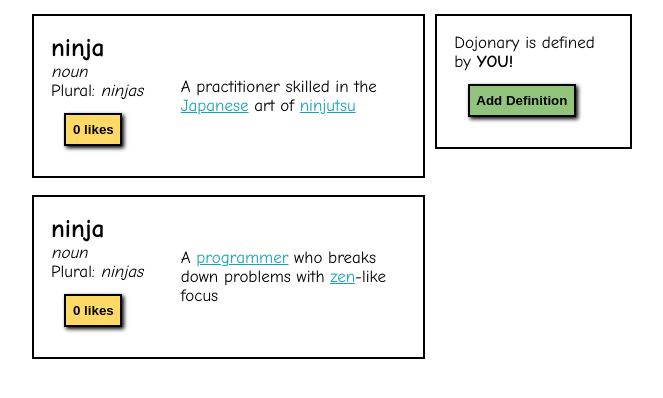
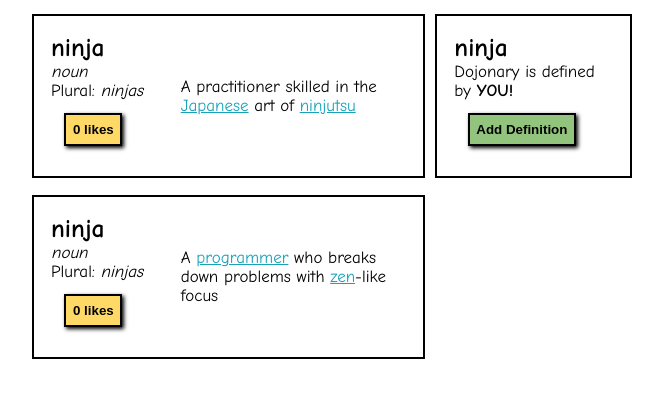
Before and after one commit to kjzimmer/Web-Fundamentals-Public, a plain HTML site: page buttonClicker/index.html in a window 1280 px wide. Shown: the part 56-454 px from the top of the page, without its empty margins (308-971 px from the left). Drawn offline with Linux system fonts and the light colour scheme.

Commit message:
Add files via upload

```diff
--- a/buttonClicker/index.html
+++ b/buttonClicker/index.html
@@ -48,6 +48,7 @@
                 <div class="rightCol">
                     <section>
                         <div>
+                            <h2>ninja</h2>
                             <p>
                                 Dojonary is defined by <strong>YOU!</strong>
                             </p>
```
